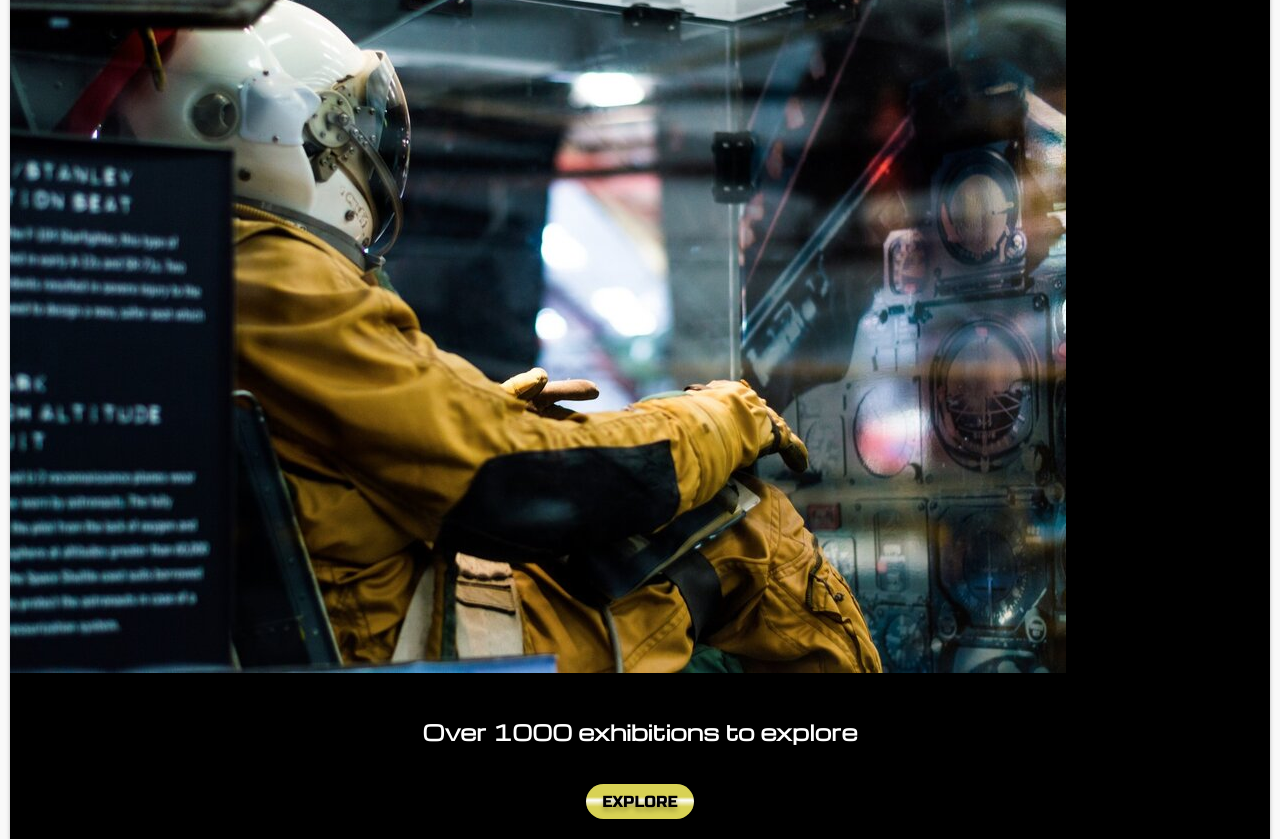
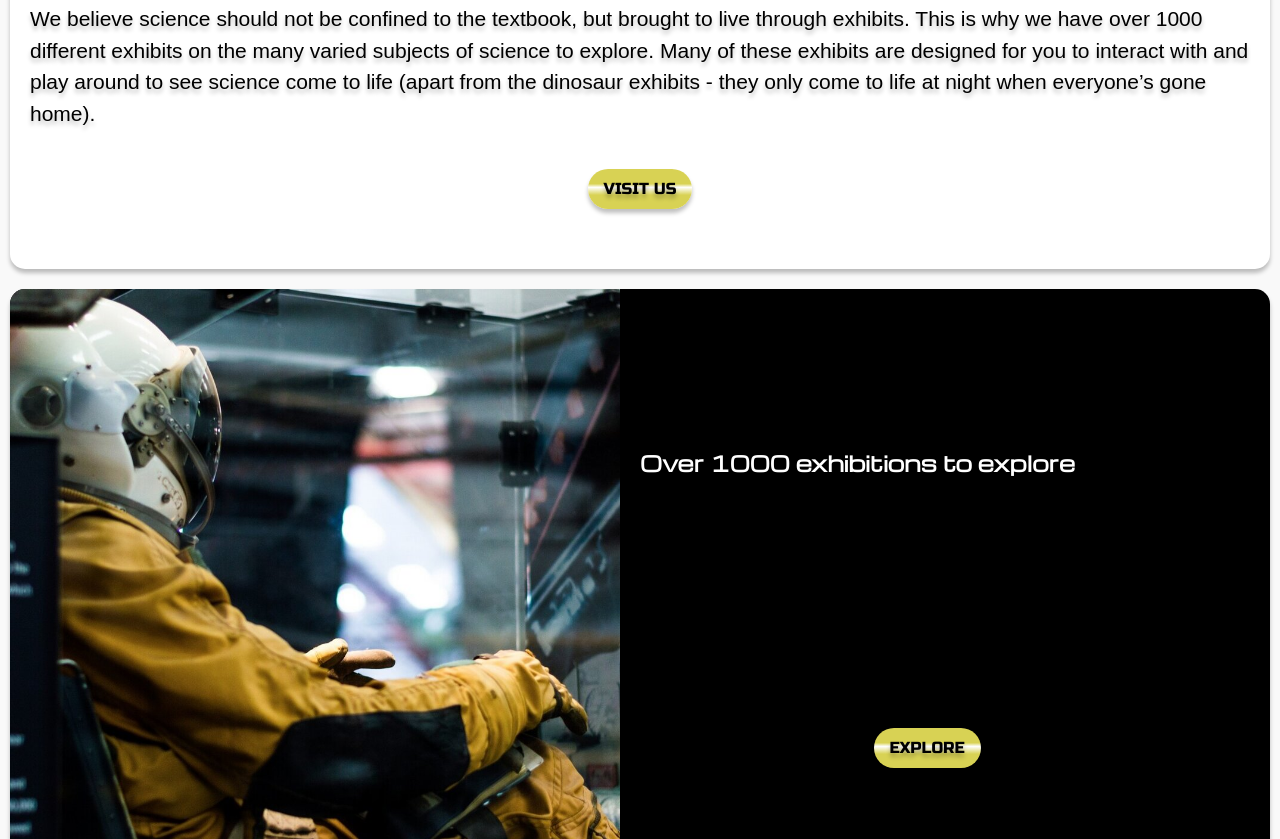
Before and after one commit to jonhenrikaavitsland/community-science-museum, a plain HTML site: page index.html in a window 1280 px wide. Shown: the part 1961-2800 px from the top of the page. Drawn offline with nearby package versions, Linux system fonts and the light colour scheme; a web font is replaced by a local one.

Commit message:
adjusting index to tablet design

```diff
--- a/CSS/styles.css
+++ b/CSS/styles.css
@@ -112,6 +112,34 @@ nav,
   display: none;
 }
 
+.hero-txt,
+.prof-wrap,
+.night-wrap,
+.energetica-wrap,
+.museum-ad,
+.exhibitions-ad,
+.kids-club-ad,
+.school-ad {
+  border-radius: 15px;
+}
+
+.prof-wrap img,
+.night-wrap img,
+.energetica-wrap img,
+.exhibitions-ad img,
+.kids-club-ad img,
+.school-ad img {
+  border-radius: 15px 15px 0px 0px;
+}
+
+.prof-wrap section,
+.night-wrap section,
+.energetica-wrap section,
+.exhibitions-ad section,
+.kids-club-ad section,
+.school-ad section{
+  padding: 0 10px 45px 10px;
+}
 
 /*
 =============
@@ -422,17 +450,6 @@ margin-top: 10px;
   gap: 20px;
 }
 
-.hero-txt,
-.prof-wrap,
-.night-wrap,
-.energetica-wrap,
-.museum-ad,
-.exhibitions-ad,
-.kids-club-ad,
-.school-ad {
-  border-radius: 15px;
-}
-
 .hero-txt {
   padding: 45px 10px;
 }
@@ -445,24 +462,6 @@ margin-top: 10px;
   display: flex;
   flex-direction: column;
   gap: 30px;
-}
-
-.prof-wrap section,
-.night-wrap section,
-.energetica-wrap section,
-.exhibitions-ad section,
-.kids-club-ad section,
-.school-ad section{
-  padding: 0 10px 45px 10px;
-}
-
-.prof-wrap img,
-.night-wrap img,
-.energetica-wrap img,
-.exhibitions-ad img,
-.kids-club-ad img,
-.school-ad img {
-  border-radius: 15px 15px 0px 0px;
 }
 
 .museum-ad img {
@@ -500,11 +499,15 @@ margin-top: 10px;
 }
 
 .museum-ad h3 {
-  bottom: 96px;
+  bottom: 20%;
 }
 
 .museum-ad div {
-  bottom: 45px;
+  bottom: 10%;
+}
+
+.museum-2 {
+  display: none;
 }
 
 .exhibitions-ad section h3 {
@@ -513,6 +516,10 @@ margin-top: 10px;
 
 .exhibitions-ad section {
   margin-bottom: 6px;
+}
+
+.exhib-2 {
+  display: none;
 }
 
 .school-ad p {
@@ -576,6 +583,79 @@ margin-top: 10px;
 ==========
 */
 
+/* ////////// 600PX \\\\\\\\\\*/
+@media (min-width: 601px) {
+  /* Global styles */
+  .prof-wrap section,
+  .night-wrap section,
+  .energetica-wrap section,
+  .exhibitions-ad section,
+  .kids-club-ad section,
+  .school-ad section{
+    padding: 0 20px 60px 20px;
+  }
+
+  .exhibitions-ad img {
+    border-radius: 15px 0 0 15px;
+  }
+
+  /* CTA */
+  .energetica-wrap section div,
+  .cta-visit-wrap {
+    display: flex;
+    margin-top: 40px;
+}
+
+  /* Index */
+  .hero-txt {
+    padding: 60px 20px;
+  }
+
+  .exhib-1,
+  .museum-1 {
+    display: none;
+  }
+
+  .exhib-2,
+  .museum-2 {
+    display: block;
+  }
+
+  .exhibitions-ad {
+    display: flex;
+  }
+
+  .exhibitions-ad :nth-child(1) {
+    flex: 1;
+  }
+
+  .exhibitions-ad :nth-child(2) {
+    flex: 1;
+  }
+
+  .exhibitions-ad section {
+    position: relative;
+  }
+
+  .exhibitions-ad section h3 {
+    position: absolute;
+    top: 20%;
+  }
+
+  .exhibitions-ad section a {
+    position: absolute;
+    left: 39%;
+    bottom: 20%;
+  }
+
+  .prof-wrap h2 {
+    margin: 60px 0 17px 0;
+  }
+
+}
+
+
+/* ////////// 1100PX \\\\\\\\\\ */
 @media (min-width: 1100px) {
   nav {
     display: block;
--- a/index.html
+++ b/index.html
@@ -80,7 +80,8 @@
       </section>
     </div>
     <aside class="museum-ad">
-      <img src="Assets/hero image-mobile.jpg" alt="an image of our colorful museum wall outside">
+      <img src="Assets/hero image-mobile.jpg" alt="an image of our colorful museum wall outside" class="museum-1">
+      <img src="Assets/museum-tablet.jpg" alt="an image of our colorful museum wall outside" class="museum-2">
       <h3>Opening soon!</h3>
       <div>
         <a href="explore.html" class="cta explore">Explore</a>
@@ -88,7 +89,8 @@
     </aside>
     <aside class="exhibitions-ad">
       <div>
-        <img src="Assets/cosmounaut.jpg" alt="image of an cosmonaut in a yellow suit and white helmet sitting in a cockpit chair">
+        <img src="Assets/cosmounaut.jpg" alt="image of an cosmonaut in a yellow suit and white helmet sitting in a cockpit chair" class="exhib-1">
+        <img src="Assets/exhibition-ad-tablet.jpg" alt="image of an cosmonaut in a yellow suit and white helmet sitting in a cockpit chair" class="exhib-2">
       </div>
       <section>
         <h3>Over 1000 exhibitions to explore</h3>
```
Also changed, not shown: Assets/exhibition-ad-tablet.jpg (added), Assets/museum-tablet.jpg (added).
